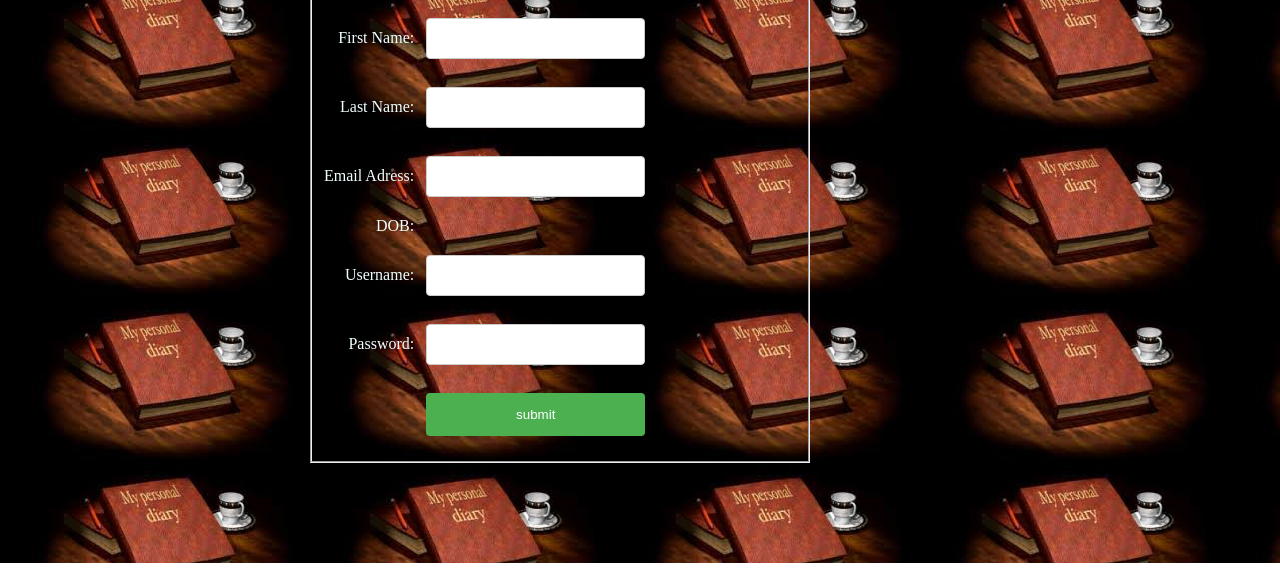
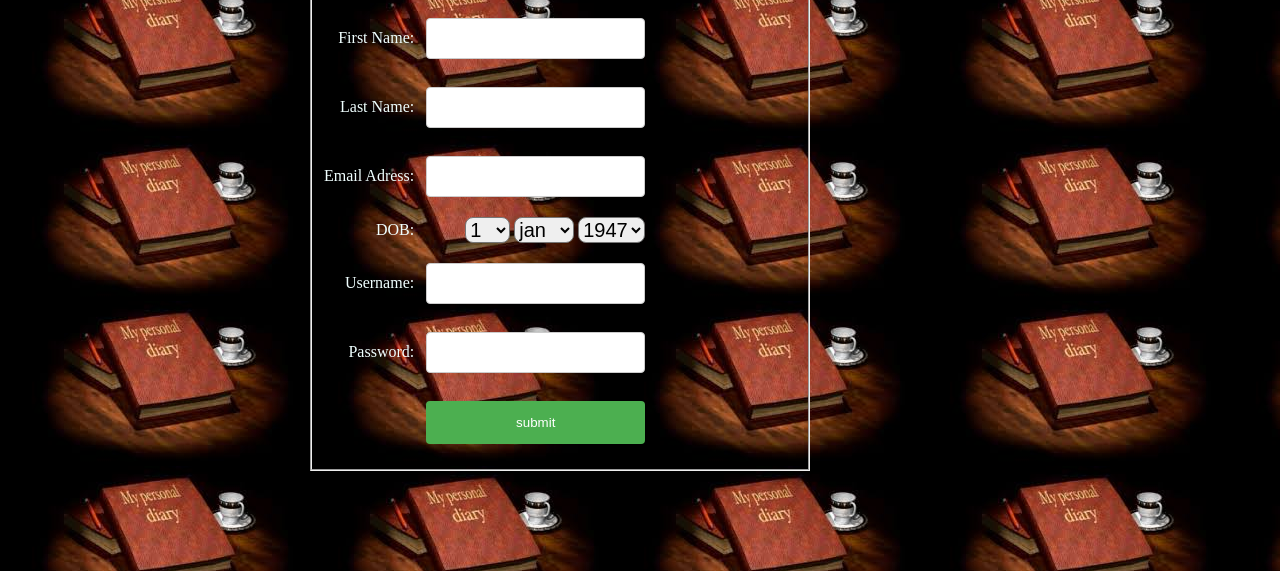
Before and after one commit to phoebetina/MyDairy, a plain HTML site: page index.html in a window 1280 px wide. Shown: the part 359-930 px from the top of the page. Drawn offline with Linux system fonts and the light colour scheme.

Commit message:
other changes

```diff
--- a/css/style.css
+++ b/css/style.css
@@ -150,3 +150,8 @@ li a:hover:not(.active) {
         padding-left: 100px;
         align-content: center;
 }
+.dob{
+    border-radius: 8px;
+    font-size: 20px;
+
+}
--- a/index.html
+++ b/index.html
@@ -23,7 +23,72 @@
                 <td>Email Adress:</td><td><input type="text" name="email"></td>
             </tr>
             <tr  style="color:azure;">
-               <td> DOB:</td><td></td>
+               <td> DOB:</td><td><select name='day' class='dob'>
+                <option value='1'>1</option>
+                <option value='2'>2</option>
+                <option value='3'>3</option>
+                <option value='4'>4</option>
+                <option value='5'>5</option>
+                <option value='6'>6</option>
+                <option value='7'>7</option>
+                <option value='8'>8</option>
+                <option value='9'>9</option>
+                <option value='10'>10</option>
+                <option value='11'>11</option>
+                <option value='12'>12</option>
+                <option value='13'>13</option>
+                <option value='14'>14</option>
+                <option value='15'>15</option>
+                <option value='16'>16</option>
+                <option value='17'>17</option>
+                <option value='18'>18</option>
+                <option value='19'>19</option>
+                <option value='20'>20</option>
+                <option value='21'>21</option>
+<option value='22'>22</option>
+<option value='23'>23</option>
+<option value='24'>24</option>
+<option value='25'>25</option>
+<option value='26'>26</option>
+<option value='27'>27</option>
+<option value='28'>28</option>
+<option value='29'>29</option>
+<option value='30'>30</option>
+<option value='31'>31</option>
+            </select>
+            <select name='month' class="dob">
+                <option value='1'>jan</option>
+                <option value='2'>feb</option>
+                <option value='3'>mar</option>
+                <option value='4'>apr</option>
+                <option value='5'>may</option>
+                <option value='6'>june</option>
+                <option value='7'>july</option>
+                <option value='8'>aug</option>
+                <option value='9'>sep</option>
+                <option value='10'>oct</option>
+                <option value='11'>nov</option>
+                <option value='12'>dec</option>
+                </select> <select name='day' class="dob">
+                    <option value='1947'>1947</option>
+                    <option value='1948'>1948</option>
+                    <option value='1949'>1949</option>
+                    <option value='1950'>1950</option>
+                    <option value='1951'>1951</option>
+                    <option value='1952'>1952</option>
+                    <option value='1953'>1953</option>
+                    <option value='1954'>1954</option>
+                    <option value='1955'>1955</option>
+                    <option value='1956'>1956</option>
+                    <option value='1957'>1957</option>
+                    <option value='1958'>1958</option>
+                    <option value='1959'>1959</option>
+                    <option value='1960'>1960</option>
+                    <option value='1961'>1961</option>
+                    <option value='1962'>1962</option>
+                    <option value='1963'>1963</option>
+                    <option value='1964'>1964</option>
+                    <option value='1965'>1965</option></select></td>
             </tr>
             <tr  style="color:azure;">
                <td> Username:</td><td><input type="text" name="username"></td>
```
Also changed, not shown: add.html (+1 -1 lines).
